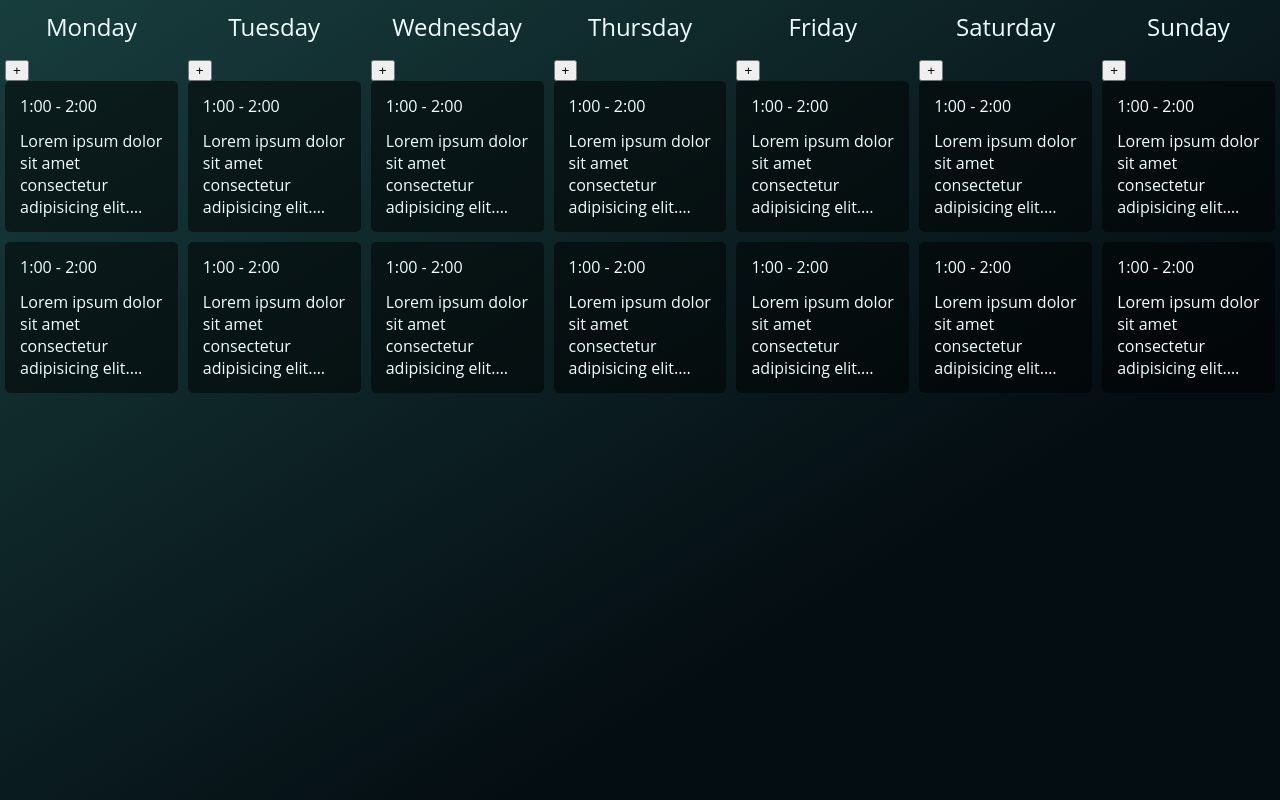
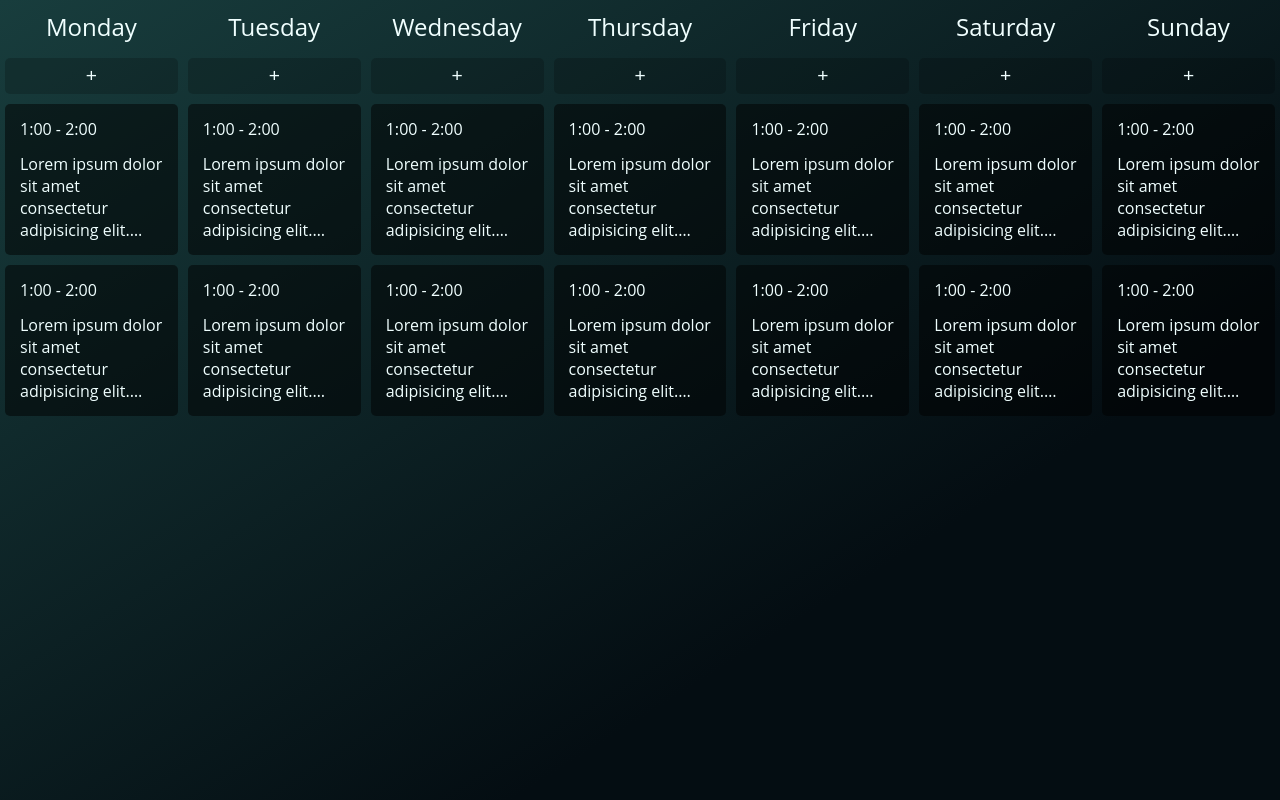
Before and after one commit to EmiliyaShtereva/To-Do-List, a React (Vite) app in the folder toDoList/: page / in a window 1280 px wide. Built offline with nearby package versions, Linux system fonts and the light colour scheme.

Commit message:
added style to day list button

```diff
--- a/toDoList/src/components/day-list/DayList.module.css
+++ b/toDoList/src/components/day-list/DayList.module.css
@@ -1,6 +1,24 @@
 .day-list {
     width: 100%;
     margin: 5px;
+    color: azure;
+}
+
+.day-list button {
+    width: 100%;
+    padding: 1px 15px;
+    margin-bottom: 10px;
+    padding: 7px;
+    font-size: larger;
+    color: azure;
+    background-color: rgb(0, 0, 0, 0.2);
+    border-radius: 5px;
+    border: none;
+}
+
+.day-list button:hover {
+    background-color: rgb(0, 0, 0, 0.7);
+    cursor: pointer;
 }
 
 .task {
```
